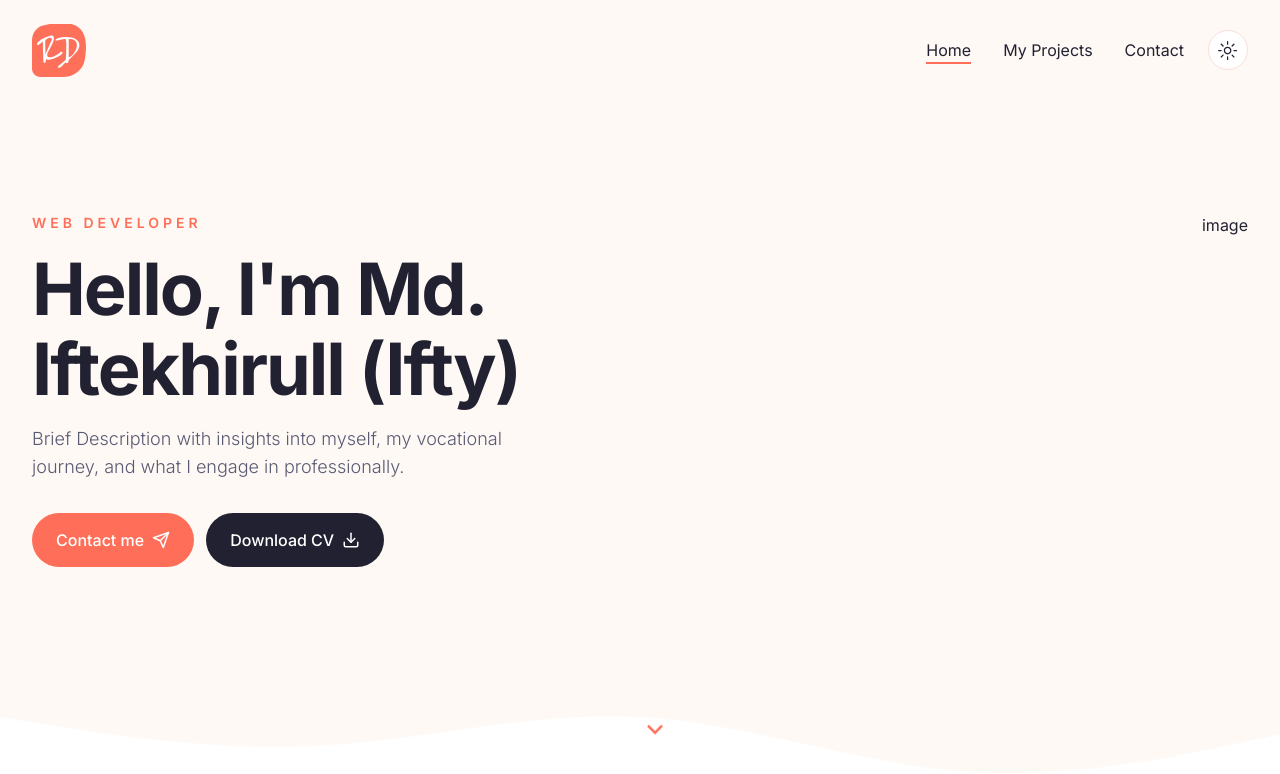
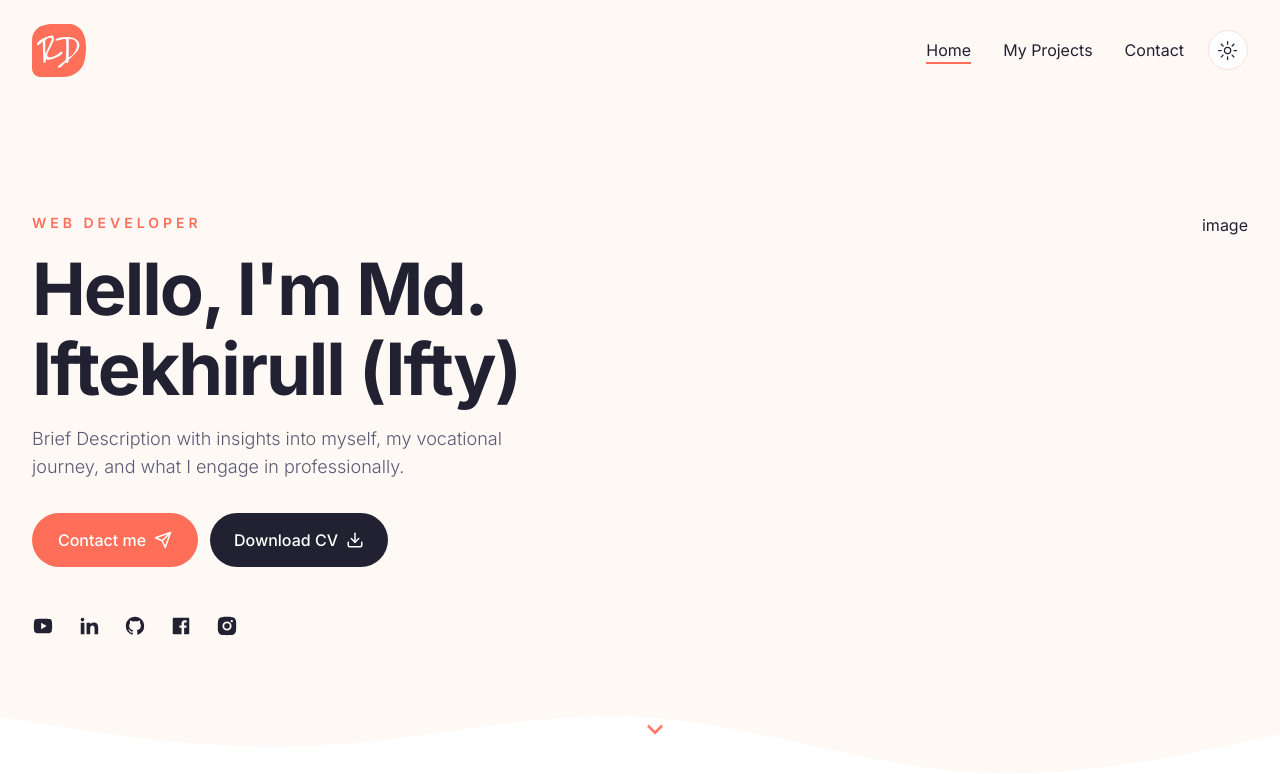
Before and after one commit to CodeWithIfty/my-portfolio, a Next.js app: page / in a window 1280 px wide. Shown: the top 774 px of the page. Built offline with nearby package versions, Linux system fonts and the light colour scheme.

Commit message:
added social icons to hero section

```diff
--- a/components/Hero.jsx
+++ b/components/Hero.jsx
@@ -8,6 +8,7 @@ import {
 } from "react-icons/ri";
 import { Button } from "./ui/button";
 import { Sen } from "next/font/google";
+import Socials from "./Socials";
 const Hero = () => {
   return (
     <section className="py-12 xl:py-24 h-[84vh] xl:pt-28 bg-hero bg-no-repeat bg-bottom bg-cover dark:bg-none">
@@ -18,7 +19,9 @@ const Hero = () => {
             <div className="text-sm uppercase font-semibold mb-4 text-primary tracking-[4px]">
               Web Developer
             </div>
-            <h1 className="h1 mb-4 ">Hello, I&apos;m Md. Iftekhirull (Ifty) </h1>
+            <h1 className="h1 mb-4 ">
+              Hello, I&apos;m Md. Iftekhirull (Ifty){" "}
+            </h1>
             <p className="subtitle max-w-[490px] mx-auto xl:mx-0">
               Brief Description with insights into myself, my vocational
               journey, and what I engage in professionally.
@@ -34,6 +37,12 @@ const Hero = () => {
                 Download CV <Download size={18} />
               </Button>
             </div>
+
+            {/* socials */}
+            <Socials
+              containerStyles="flex gap-x-6 mx-auto xl:mx-0"
+              iconsStyles="text-foreground text-[22px] hover:text-primary transition-all"
+            />
           </div>
           {/* image  */}
           <div className="hidden xl:flex relative">image</div>
--- a/components/Socials.jsx
+++ b/components/Socials.jsx
@@ -1,5 +1,31 @@
-const Socials = () => {
-  return <div>Socials</div>;
+"use client";
+
+import Link from "next/link";
+import {
+  RiYoutubeFill,
+  RiLinkedinFill,
+  RiGithubFill,
+  RiFacebookBoxFill,
+  RiInstagramFill,
+} from "react-icons/ri";
+
+const icons = [
+  { path: "/", name: <RiYoutubeFill /> },
+  { path: "/", name: <RiLinkedinFill /> },
+  { path: "/", name: <RiGithubFill /> },
+  { path: "/", name: <RiFacebookBoxFill /> },
+  { path: "/", name: <RiInstagramFill /> },
+];
+const Socials = ({ containerStyles, iconsStyles }) => {
+  return (
+    <div className={`${containerStyles}`}>
+      {icons.map((icon, index) => (
+        <Link key={index} href={icon.path}>
+          <div className={`${iconsStyles}`}>{icon.name}</div>
+        </Link>
+      ))}
+    </div>
+  );
 };
 
 export default Socials;
--- a/components/ui/button.jsx
+++ b/components/ui/button.jsx
@@ -20,7 +20,7 @@ const buttonVariants = cva(
         link: "text-primary underline-offset-4 hover:underline",
       },
       size: {
-        default: "h-[54px] px-6  py-2",
+        default: "h-[54px] px-6  py-2 min-w-[166px]",
         sm: "h-9 rounded-md px-3",
         lg: "h-11 rounded-md px-8",
         icon: "h-10 w-10",
```
